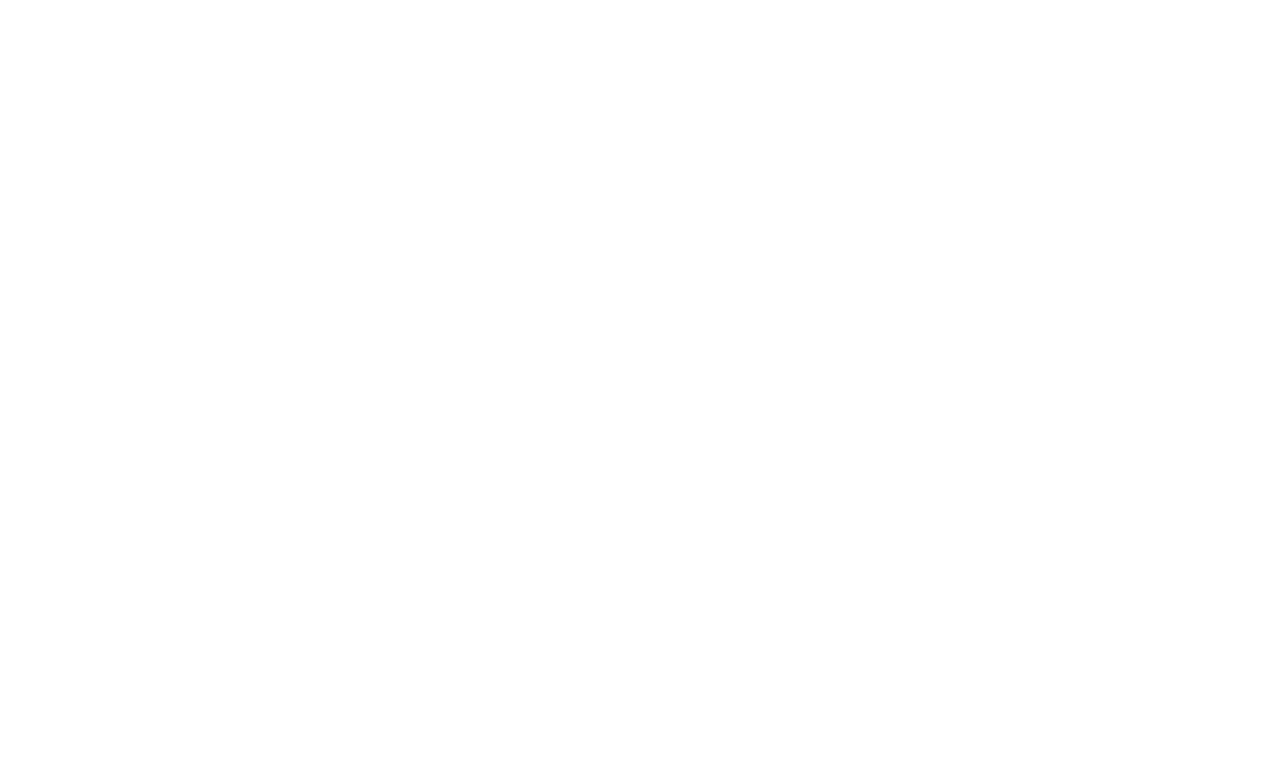
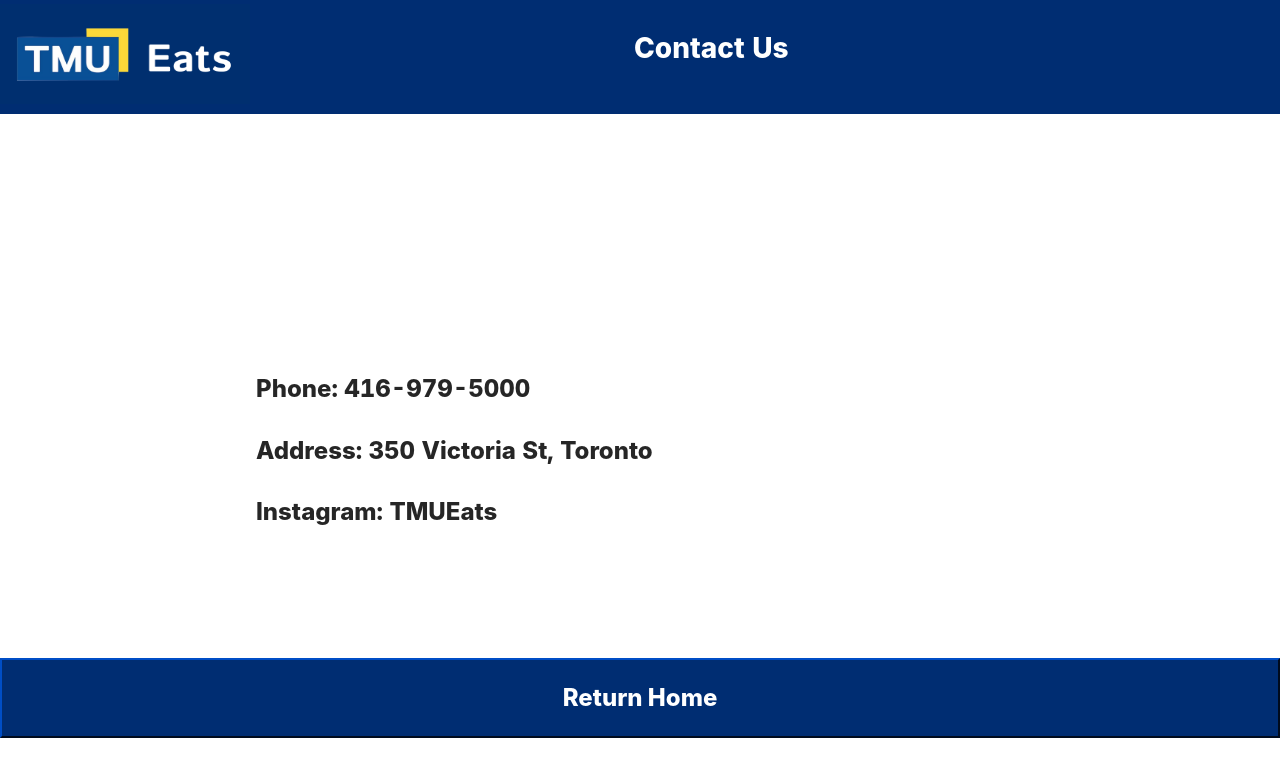
Before and after one commit to julx134/TMU-Eats, a React (Create React App) app in the folder tmu-eats/: page /contact in a window 1280 px wide. Before the commit this address had no page. Shown: the top 776 px of the page. Built offline with nearby package versions, Linux system fonts and the light colour scheme.

Commit message:
contact page

```diff
--- a/tmu-eats/package.json
+++ b/tmu-eats/package.json
@@ -9,6 +9,7 @@
     "antd": "^4.23.6",
     "boostrap": "^2.0.0",
     "jwt-decode": "^3.1.2",
+    "node": "^19.2.0",
     "react": "^18.2.0",
     "react-dom": "^18.2.0",
     "react-firebase-hooks": "^5.0.3",
--- a/tmu-eats/src/App.css
+++ b/tmu-eats/src/App.css
@@ -662,3 +662,21 @@
   right: 0px;
   margin-right: 3vh;
 }
+
+#contactBtn{
+  background-color: #002d72;
+  border-color: #002d72;
+  color: white;
+  width: 100%;
+  border-radius: 0;
+  margin-top: 38%;
+  height: 42px;
+  font-weight: 800;
+  font-size: x-large;
+
+
+}
+#contactBtn:hover{
+  background-color: black;
+
+}
--- a/tmu-eats/src/App.js
+++ b/tmu-eats/src/App.js
@@ -3,6 +3,7 @@
 import LoginPage from "../src/login-flow/LoginPage";
 import Cart from "../src/item-flow/Cart";
 import HomePage from "../src/home-flow/HomePage";
+import ContactPage from "../src/contact-flow/ContactPage";
 import "antd/dist/antd.min.css";
 
 function App() {
@@ -12,6 +13,8 @@
         <Route path="/" element={<LoginPage />} />
         <Route path="/home" element={<HomePage />} />
         <Route path="/cart" element={<Cart />} />
+        <Route path="/contact" element={<ContactPage />} />
+
       </Routes>
     </Router>
   );
--- /dev/null
+++ b/tmu-eats/src/contact-flow/Contact.css
@@ -0,0 +1,40 @@
+.headerWrapper{
+    background-color: #002d72;
+
+}
+
+.contact{
+    text-align: center;
+    color: white;
+    font-weight: 800;
+    display: inline-block;
+    height: 100px;
+    margin-left: 30%;
+    padding-top: 2%;
+}
+
+.text{
+    font-weight: 800;
+    margin-left: 20%;
+    margin-top: 20%;
+    font-size: x-large;
+
+
+}
+#homeBtn2{
+    background-color: #002d72;
+    border-color: #002d72;
+    color: white;
+    width: 100%;
+    border-radius: 0;
+    margin-top: 8%;
+    height: 80px;
+    font-weight: 800;
+    font-size: x-large;
+
+
+  }
+  #homeBtn2:hover{
+    background-color: black;
+
+  }
--- /dev/null
+++ b/tmu-eats/src/contact-flow/ContactPage.js
@@ -0,0 +1,35 @@
+import "./Contact.css";
+import React, { useState, useEffect } from "react";
+import { useSearchParams, useNavigate} from "react-router-dom";
+
+
+const ContactPage = () => {
+    const navigate = useNavigate();
+
+
+    return(
+        <div>
+        <div class="headerWrapper">
+          <img src="../TMU-logo.png" alt="TMU Logo" width="250" height="100" />
+          <h1 class="contact">Contact Us</h1>
+        </div>
+        <div class="text">
+            <p>Phone: 416-979-5000</p>
+            <p>Address:  350 Victoria St, Toronto</p>
+            <p>Instagram: TMUEats</p>
+
+        </div>
+        <button id ='homeBtn2' type="button" onClick={() => navigate('/home')}>Return Home</button>
+
+
+
+
+
+
+
+        </div>
+    );
+
+};
+
+export default ContactPage;
--- a/tmu-eats/src/home-flow/HomePage.js
+++ b/tmu-eats/src/home-flow/HomePage.js
@@ -585,6 +585,8 @@
             </button>
           </div>
         </div>
+        <button id ='contactBtn' type="button" onClick={() => navigate('/contact')}>Contact Us</button>
+
       </header>
     </div>
   );
--- a/tmu-eats/src/item-flow/Cart.css
+++ b/tmu-eats/src/item-flow/Cart.css
@@ -10,7 +10,6 @@
 
 #item-price{
     margin-left: 95%;
-
 
 }
 
@@ -38,6 +37,23 @@
   font-size: 12px;
   margin: 4px 2px;
 }
+.btn:hover{
+  background-color: #004c9b;
+
+}
+#homeBtn{
+  background-color: black;
+  border-color: black;
+  color: white;
+  width: 100%;
+  border-radius: 0;
+
+
+}
+#homeBtn:hover{
+  background-color: #004c9b;
+
+}
 
 .button1 {border-radius: 2px;}
 .button4 {border-radius: 12px;}
--- a/tmu-eats/src/item-flow/Cart.js
+++ b/tmu-eats/src/item-flow/Cart.js
@@ -1,14 +1,14 @@
 import "./Cart.css";
-import TMU from "../images/TMU.png";
 import React, { useState, useEffect } from "react";
-import { useSearchParams } from "react-router-dom";
-import { message } from "antd";
+import { useSearchParams, useNavigate} from "react-router-dom";
 import { addOrderHistory } from "../api/Firebase";
 
 const Cart = () => {
   const [totalPrice, setTotalPrice] = useState(0);
   const [totalItems, setTotalItems] = useState(0);
   const [searchParams] = useSearchParams();
+  const navigate = useNavigate();
+
 
   //trying something
   const [tipAmount, setTip] = useState(0);
@@ -35,6 +35,8 @@
         searchParams.getAll("restaurant"),
         totalPrice
       );
+      navigate('/home');
+
     } else {
       alert("Purchase failed :(");
     }
@@ -49,15 +51,14 @@
 
   return (
     <div class="card">
-      <button
-        type="button"
+      <button id ='homeBtn' type="button"
         onClick={(e) => {
           e.preventDefault();
-          window.location.href = "http://localhost:3000/home";
+          navigate('/home');
         }}
       >
         {" "}
-        Homepage
+        Return Home
       </button>
 
       <div>
@@ -113,7 +114,7 @@
               {(
                 totalPrice +
                 5 +
-                (isEmmpty(tipAmount) ? 0.0 : parseFloat(tipAmount))
+                Math.abs((isEmmpty(tipAmount) ? 0.0 : parseFloat(tipAmount)))
               ).toFixed(2)}
             </div>
           </div>
```
Also changed, not shown: tmu-eats/src/slc.jpg (added), 1 other file (tests, documents, lock files or other folders).
